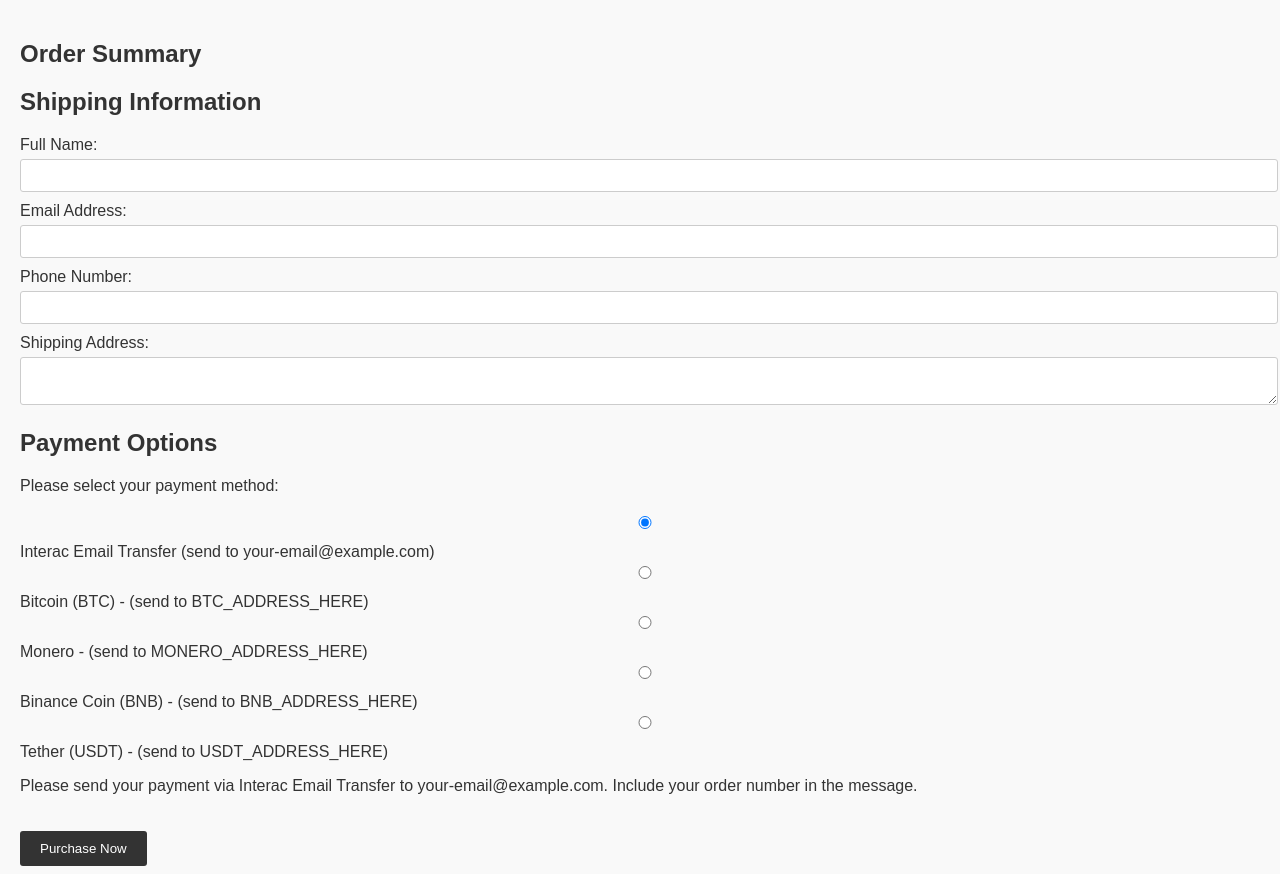
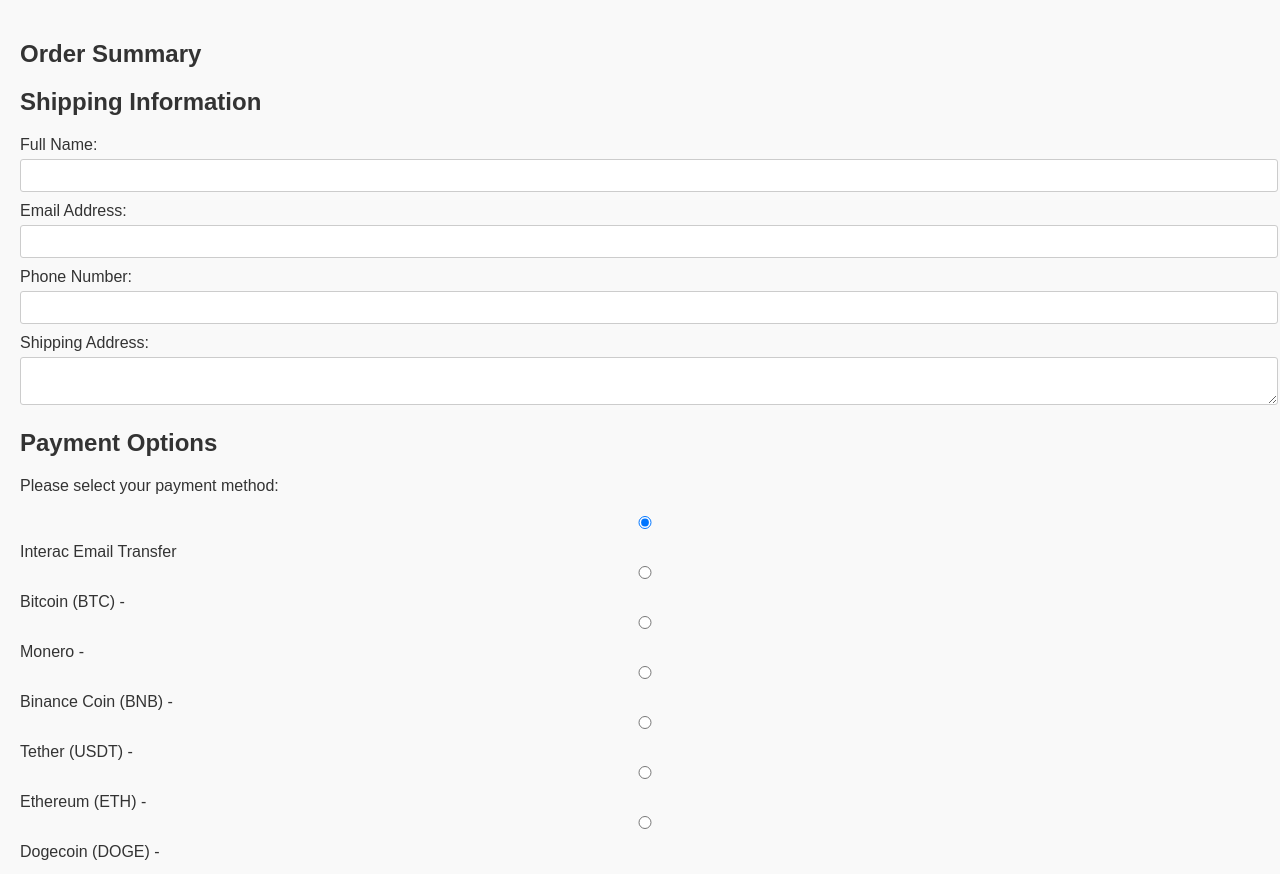
Before and after one commit to guerocanadiense81/GueroShop, a website: page public/checkout.html in a window 1280 px wide. Shown: the part 74-948 px from the top of the page. Drawn offline with Linux system fonts and the light colour scheme; no server answers.

Commit message:
Update checkout.html

```diff
--- a/public/checkout.html
+++ b/public/checkout.html
@@ -21,7 +21,7 @@
     <form id="checkout-form" onsubmit="handlePurchase(event)">
       <h2>Order Summary</h2>
       <div id="order-details">
-        <!-- Order details will be injected here via JavaScript -->
+        <!-- Order details will be populated here via main.js -->
       </div>
 
       <h2>Shipping Information</h2>
@@ -41,28 +41,34 @@
       <p>Please select your payment method:</p>
       <div>
         <input type="radio" id="interac" name="payment" value="interac" checked />
-        <label for="interac">Interac Email Transfer (send to your-email@example.com)</label>
+        <label for="interac">Interac Email Transfer</label>
       </div>
       <div>
         <input type="radio" id="btc" name="payment" value="btc" />
-        <label for="btc">Bitcoin (BTC) - <span id="btc-rate"></span> (send to BTC_ADDRESS_HERE)</label>
+        <label for="btc">Bitcoin (BTC) - <span id="btc-rate"></span></label>
       </div>
       <div>
         <input type="radio" id="monero" name="payment" value="monero" />
-        <label for="monero">Monero - <span id="monero-rate"></span> (send to MONERO_ADDRESS_HERE)</label>
+        <label for="monero">Monero - <span id="monero-rate"></span></label>
       </div>
       <div>
         <input type="radio" id="bnb" name="payment" value="bnb" />
-        <label for="bnb">Binance Coin (BNB) - <span id="bnb-rate"></span> (send to BNB_ADDRESS_HERE)</label>
+        <label for="bnb">Binance Coin (BNB) - <span id="bnb-rate"></span></label>
       </div>
       <div>
         <input type="radio" id="usdt" name="payment" value="usdt" />
-        <label for="usdt">Tether (USDT) - <span id="usdt-rate"></span> (send to USDT_ADDRESS_HERE)</label>
+        <label for="usdt">Tether (USDT) - <span id="usdt-rate"></span></label>
+      </div>
+      <div>
+        <input type="radio" id="eth" name="payment" value="eth" />
+        <label for="eth">Ethereum (ETH) - <span id="eth-rate"></span></label>
+      </div>
+      <div>
+        <input type="radio" id="doge" name="payment" value="doge" />
+        <label for="doge">Dogecoin (DOGE) - <span id="doge-rate"></span></label>
       </div>
 
-      <p id="payment-instructions">
-        <!-- Payment instructions will be shown based on the selected method -->
-      </p>
+      <p id="payment-instructions"></p>
 
       <button type="submit">Purchase Now</button>
     </form>
```
